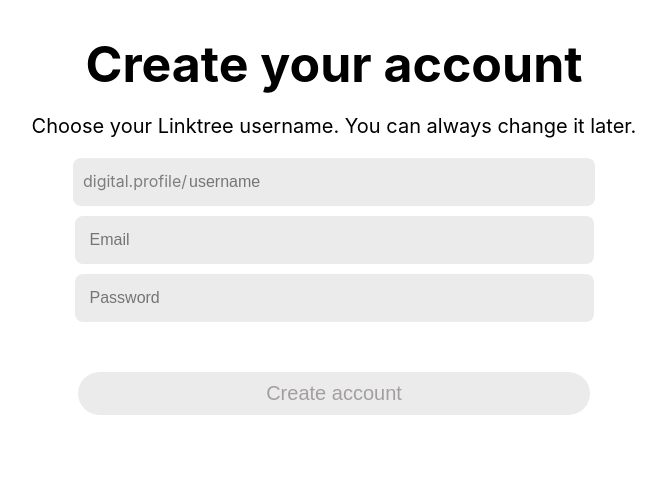
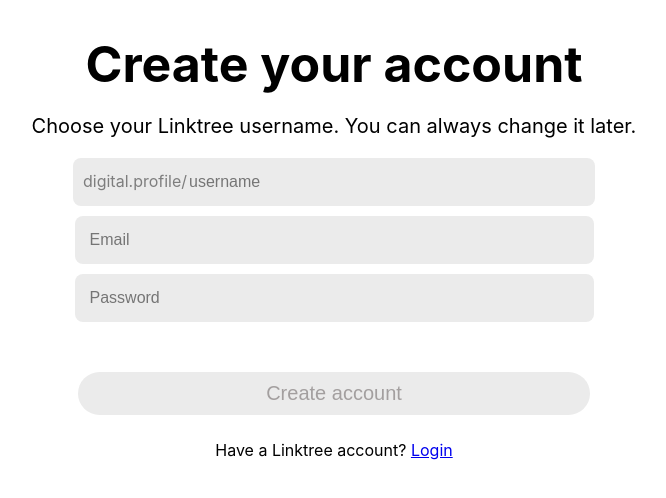
Before and after one commit to adalidbori/Digital.Profile, a React (Create React App) app: page / in a window 1280 px wide. Shown: the top 498 px of the page, without its empty margins (306-972 px from the left). Built offline with nearby package versions, Linux system fonts and the light colour scheme.

Commit message:
Rutas Link creadas

```diff
--- a/package.json
+++ b/package.json
@@ -11,6 +11,7 @@
     "react": "^18.2.0",
     "react-dom": "^18.2.0",
     "react-icons": "^4.7.1",
+    "react-router-dom": "^6.6.2",
     "react-scripts": "^5.0.1",
     "web-vitals": "^2.1.4"
   },
--- a/src/Register.jsx
+++ b/src/Register.jsx
@@ -1,6 +1,12 @@
 import { useState } from 'react';
 import styles from './Register.module.css';
 import classnames from 'classnames';
+import {
+    BrowserRouter as Router,
+    Route,
+    Link,
+    Routes
+} from "react-router-dom";
 
 export function Register() {
     const [email, setEmail] = useState('');
@@ -8,19 +14,19 @@
     const [username, setUsername] = useState('');
     const [password, setPassword] = useState('');
 
-    function isDisable(){
-        if(!error){
-            if(username){//preguntar si no es vacio o falso
-                if(password){
+    function isDisable() {
+        if (!error) {
+            if (username) {//preguntar si no es vacio o falso
+                if (password) {
                     return false;
                 }
-                else{
+                else {
                     return true;
                 }
-            }else{
+            } else {
                 return true;
             }
-        }else{
+        } else {
             return true;
         }
     }
@@ -45,6 +51,7 @@
     });
 
     return (
+        <Router>
             <div>
                 <h1 className={styles.title}>Create your account</h1>
                 <p className={styles.smallDesc}>Choose your Linktree username. You can always change it later.</p>
@@ -62,11 +69,17 @@
                     {<p style={{ color: 'red' }}>{error}</p>}
                 </div>
                 <div className={styles.inputEmailConteiner}>
-                <input className={styles.inputEmail} type="password" placeholder="Password" onChange={e => setPassword(e.target.value)}/>
+                    <input className={styles.inputEmail} type="password" placeholder="Password" onChange={e => setPassword(e.target.value)} />
                 </div>
                 <div className={styles.buttonCreateContainer}>
                     <button className={styles.buttonCreate} disabled={isDisable()}>Create account</button>
                 </div>
+                <div className={styles.have_an_account_div}>
+                    <label>Have a Linktree account? </label>
+                    <Link to="/">{<label className={styles.login_link}>Login</label>}</Link>
                 </div>
+            </div>
+        </Router>
+
     );
 }
--- a/src/Register.module.css
+++ b/src/Register.module.css
@@ -95,6 +95,16 @@
     cursor: not-allowed;
 }
 
+.have_an_account_div{
+    margin-top: 25px;
+    display: flex;
+    justify-content: center;
+    align-items: center;
+}
+.login_link{
+    cursor: pointer;
+}
+
 
 
 @media (max-width: 1200px){
```
Also changed, not shown: src/Login.jsx (added), 1 other file (tests, documents, lock files or other folders). Lines whose indentation alone changed are shown as unchanged.
